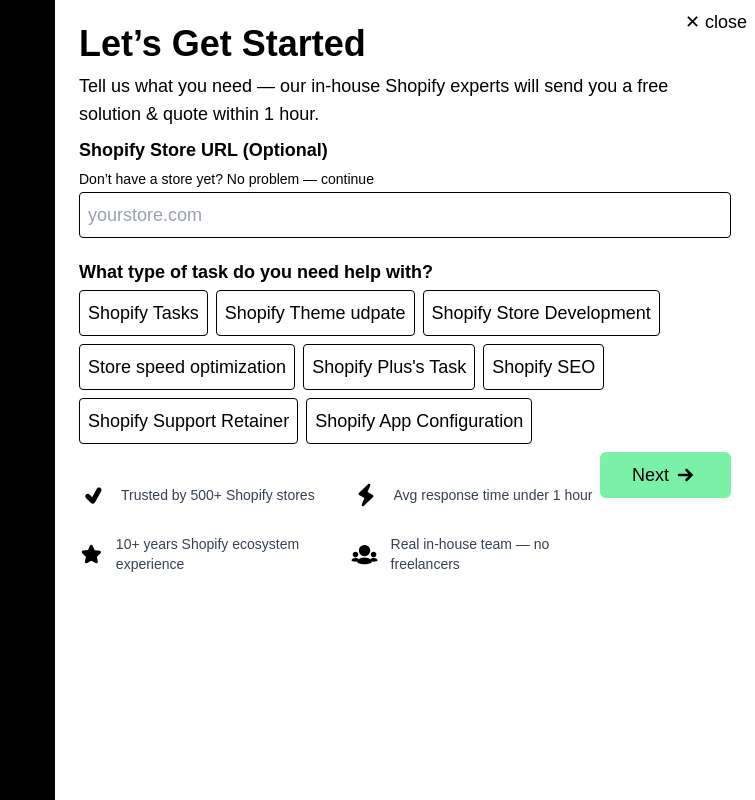
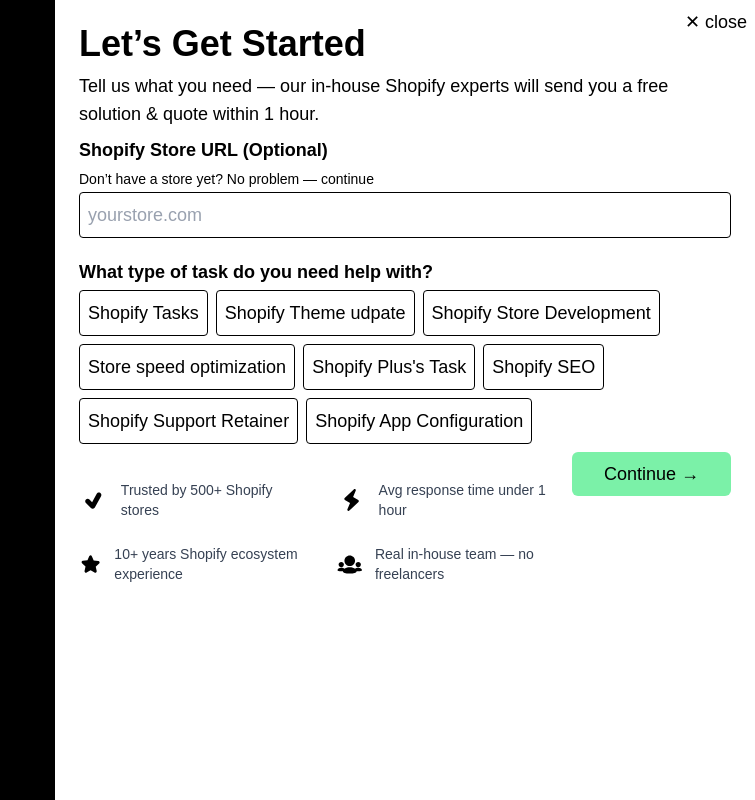
Before and after one commit to Vijendra2016/shopifytaskerwebapp, a Next.js app: page / in a window 1280 px wide. Both pictures are taken after a click on the button "Create Task". Shown: the top 800 px of the page, without its empty margins (525-1280 px from the left). Built offline with nearby package versions, Linux system fonts and the light colour scheme; no server answers; what tailwindcss-animated would draw is missing.

Commit message:
Update the copy of the Start project model

```diff
--- a/src/app/components/StartProjectModal.tsx
+++ b/src/app/components/StartProjectModal.tsx
@@ -146,8 +146,8 @@ Tell us what you need — our in-house Shopify experts will send you a free solu
                 onClick={() => setStep(2)}
                 className="px-8 py-2  text-lg cursor-pointer float-right bg-green-300 text-black rounded-md hover:bg-green-700 transition-colors flex items-center"
               >
-                <span>Next</span>
-                <span className="text-3xl "><TiArrowRight /></span>
+                <span>Continue →</span>
+
               </button>
 
              <br>
```
